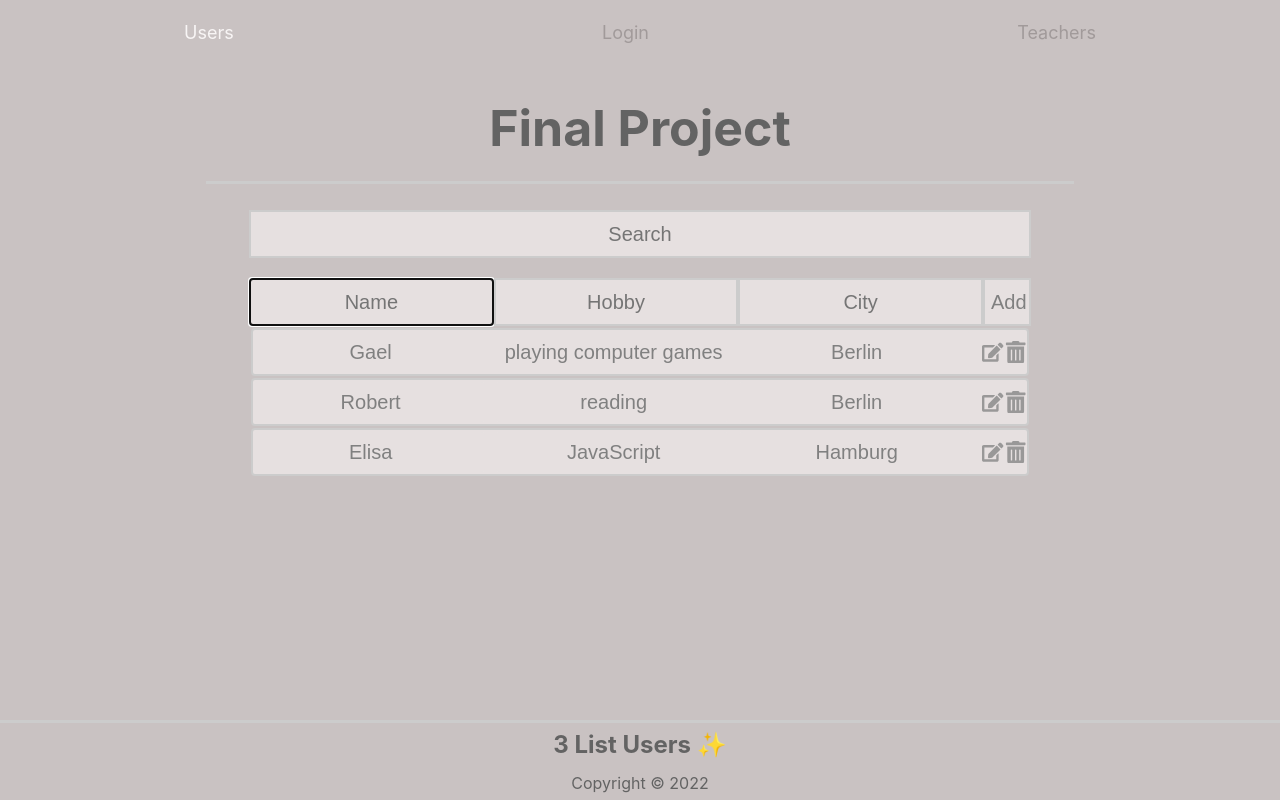
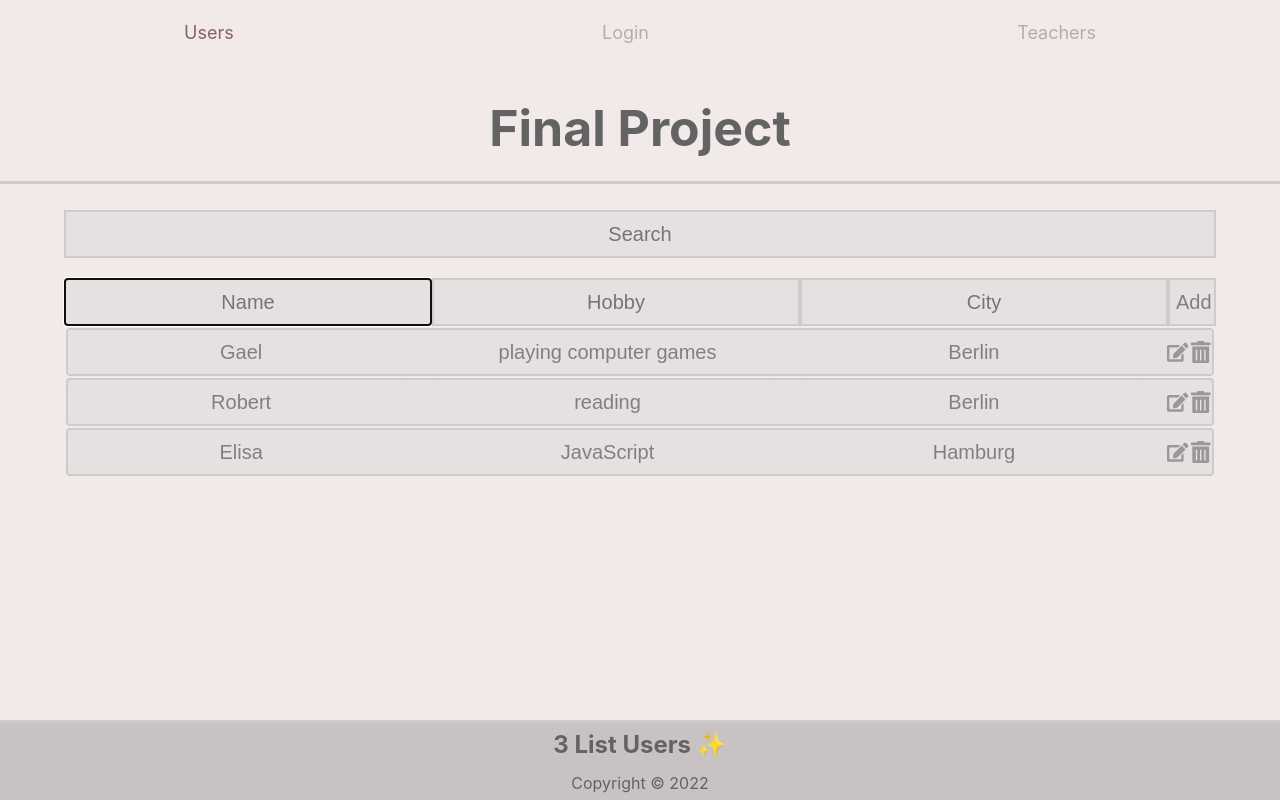
Before and after one commit to alliance-11/final, a React (Create React App) app: page / in a window 1280 px wide. Built offline with nearby package versions, Linux system fonts and the light colour scheme.

Commit message:
Restyling

```diff
--- a/src/App.scss
+++ b/src/App.scss
@@ -19,22 +19,22 @@ code {
   width: 100%;
   display: column;
   place-items: center;
-  background-color: #c9c2c2;
+  background-color: #f2e9e9;
 
-  .links {
-    // width: 100%;
-    height: 8vh;
-    display: flex;
-    justify-content: space-around;
-    font-size: 18px;
-    align-items: center;
-    a {
-      text-decoration: none;
-      color: grey;
-    }
+  // .links {
+  //   // width: 100%;
+  //   height: 8vh;
+  //   display: flex;
+  //   justify-content: space-around;
+  //   font-size: 18px;
+  //   align-items: center;
+  //   a {
+  //     text-decoration: none;
+  //     color: grey;
+  //   }
 
-    a.active {
-      color: rgb(218, 59, 59);
-    }
-  }
+  //   a.active {
+  //     color: rgb(218, 59, 59);
+  //   }
+  // }
 }
--- a/src/components/layout/Nav.scss
+++ b/src/components/layout/Nav.scss
@@ -11,10 +11,10 @@ nav {
   a {
     text-decoration: none;
     display: inline-block;
-    color: rgb(161, 154, 154);
+    color: rgb(179, 174, 174);
     // padding: 1rem;
   }
   a.active {
-    color: rgb(248, 245, 245);
+    color: rgb(136, 99, 99);
   }
 }
--- a/src/components/users/Users.scss
+++ b/src/components/users/Users.scss
@@ -2,9 +2,8 @@
   width: 100%;
   display: grid;
   place-items: center;
-  display: column;
-  justify-content: center;
-  background-color: #c9c2c2;
+  background-color: #f2e9e9;
+  // background-color: #c9c2c2;
 
   header {
     width: 100%;
```
Also changed, not shown: 1 other file (tests, documents, lock files or other folders).
